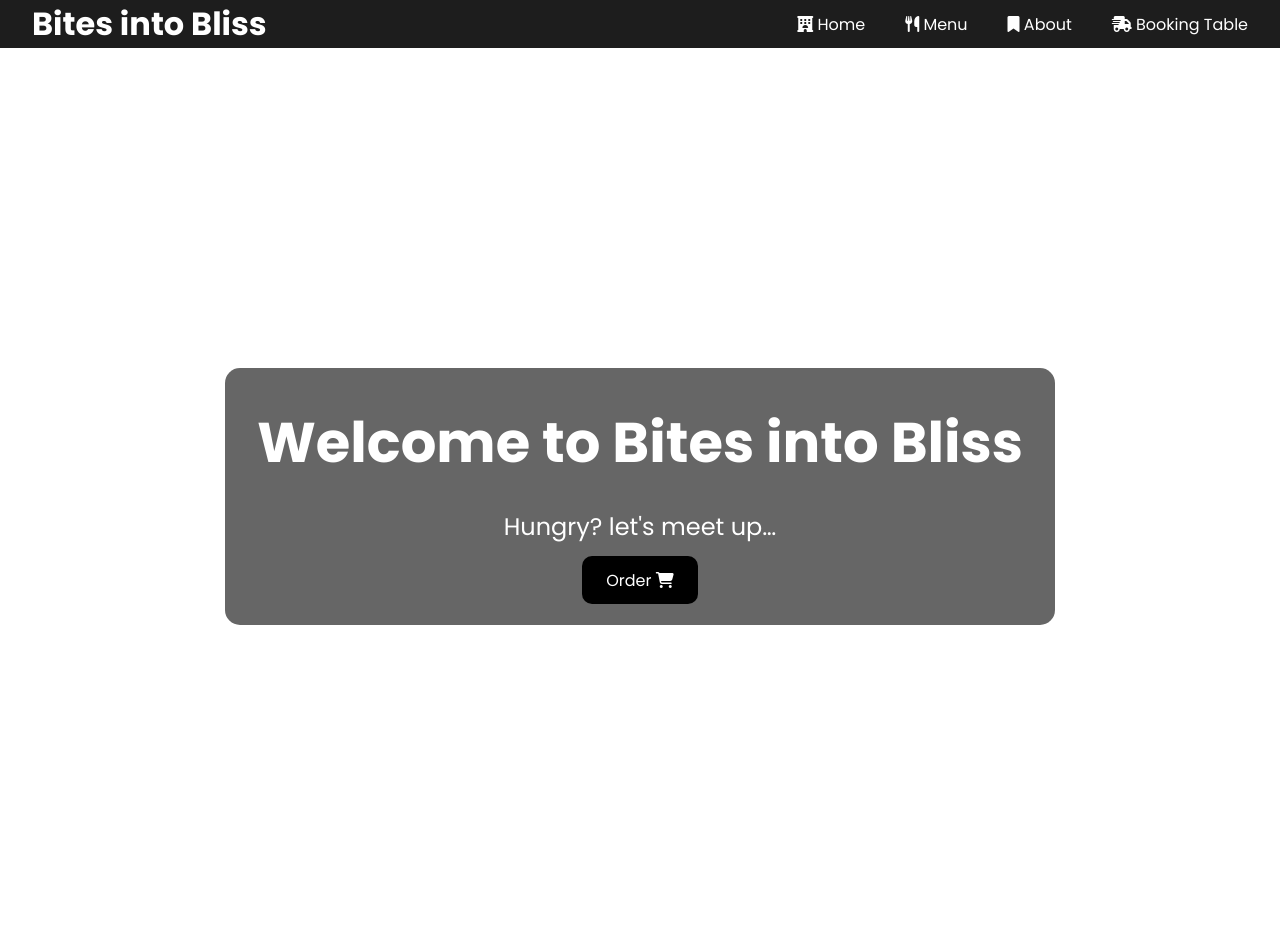
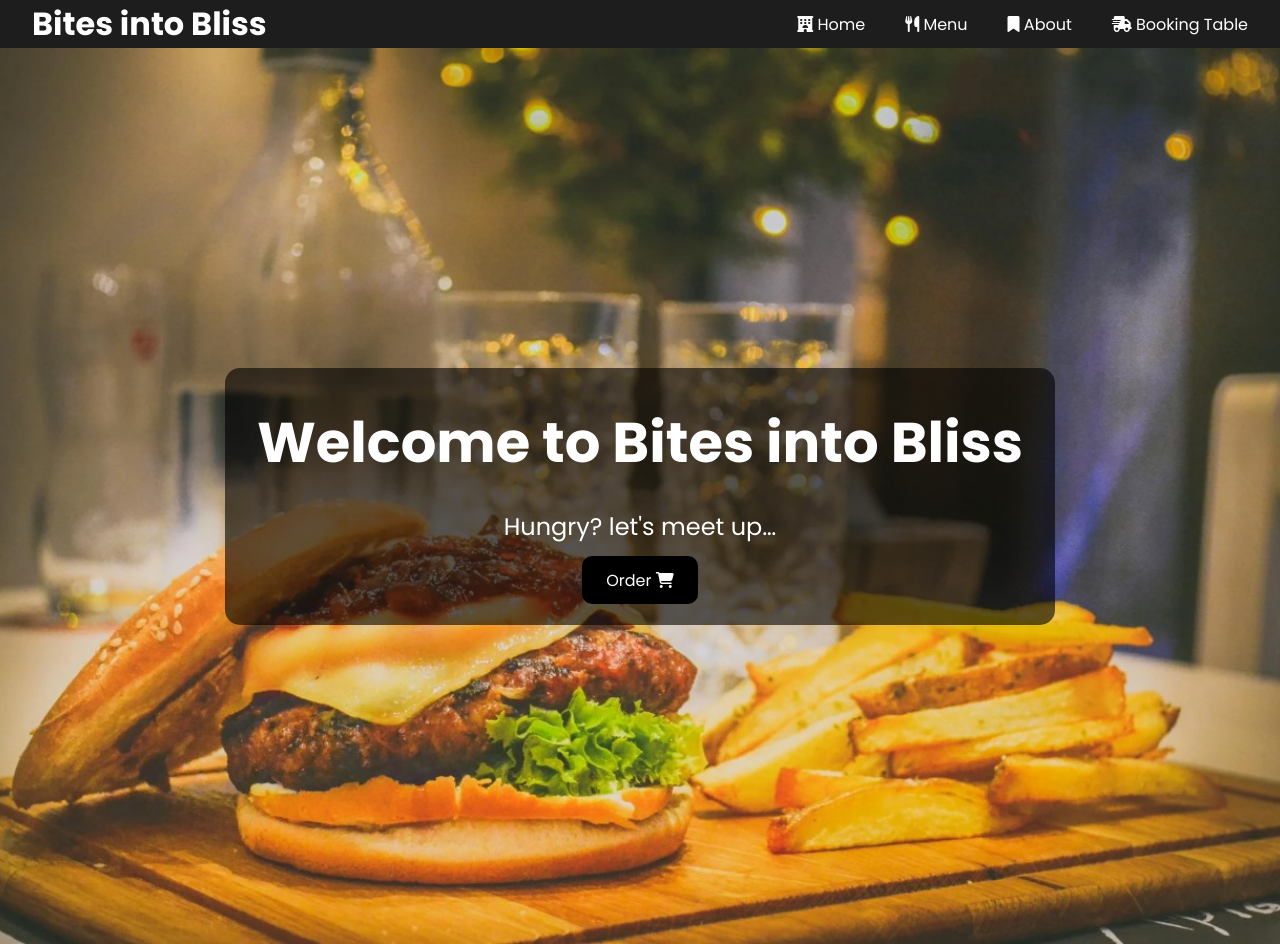
Before and after one commit to Supreeta-13/BurgerResturant, a plain HTML site: page index.html in a window 1280 px wide. Shown: the top 944 px of the page. Drawn offline with Linux system fonts and the light colour scheme; a web font is replaced by a local one.

Commit message:
Update styles.css

```diff
--- a/styles.css
+++ b/styles.css
@@ -125,7 +125,7 @@ section {
 /* home */
 
 #home {
-  background: url("img/image.jpg") no-repeat center center/cover;
+  background: url("image.jpg") no-repeat center center/cover;
   color: white;
   display: flex;
   justify-content: center;
```
